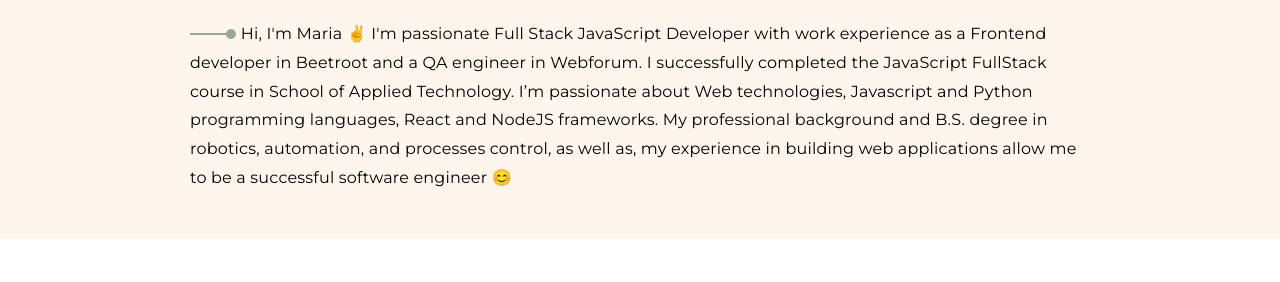
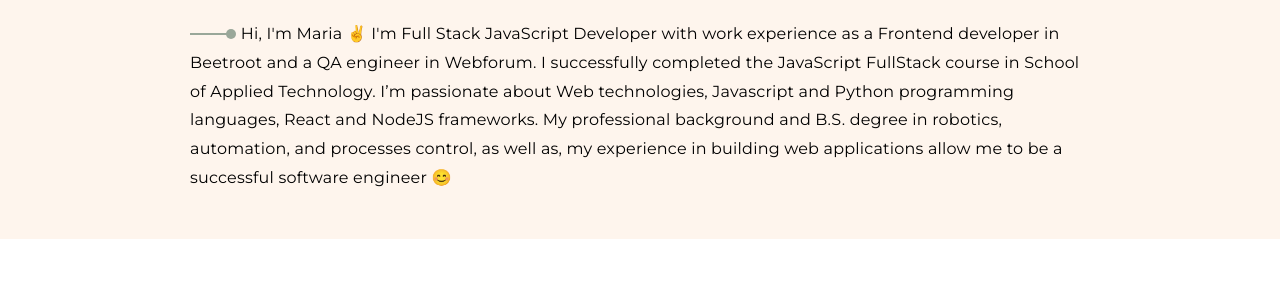
Before and after one commit to Mashidzasupergirl/Portfolio, a plain HTML site: page index.html in a window 1280 px wide. Shown: the part 466-748 px from the top of the page. Drawn offline with Linux system fonts and the light colour scheme.

Commit message:
passionate

```diff
--- a/index.html
+++ b/index.html
@@ -64,7 +64,7 @@
         <p>
           <span class="line"></span>
           <span class="dot"></span>
-          Hi, I'm Maria ✌️ I'm passionate Full Stack JavaScript Developer
+          Hi, I'm Maria ✌️ I'm Full Stack JavaScript Developer
           with work experience as a Frontend developer in Beetroot and a QA engineer in Webforum.
           I successfully completed the JavaScript FullStack course in School of Applied Technology.
           I’m passionate about Web technologies, Javascript and Python programming languages, React and NodeJS
```
